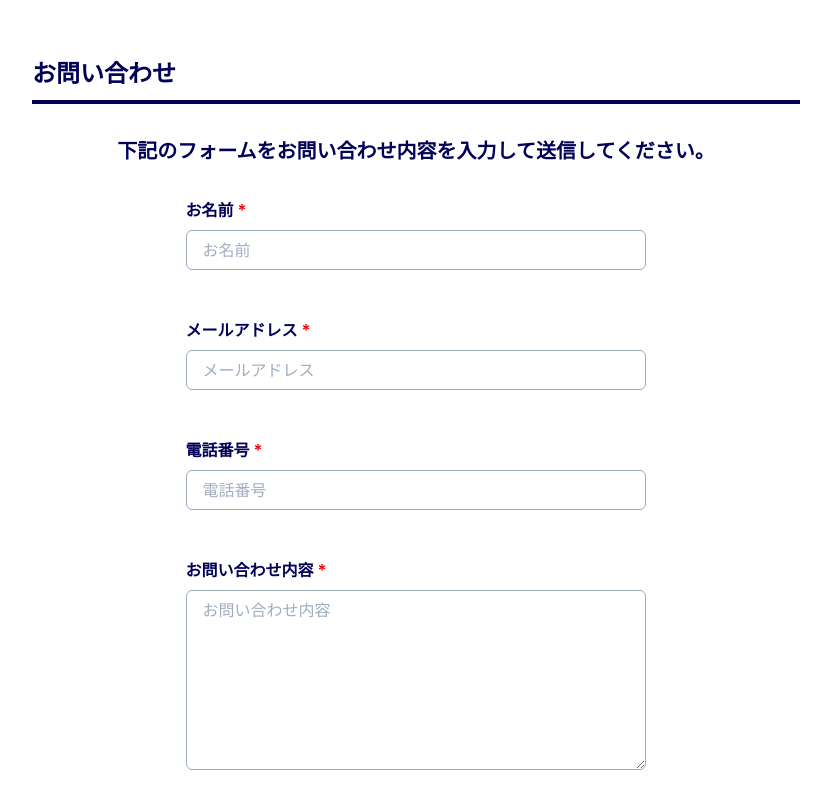
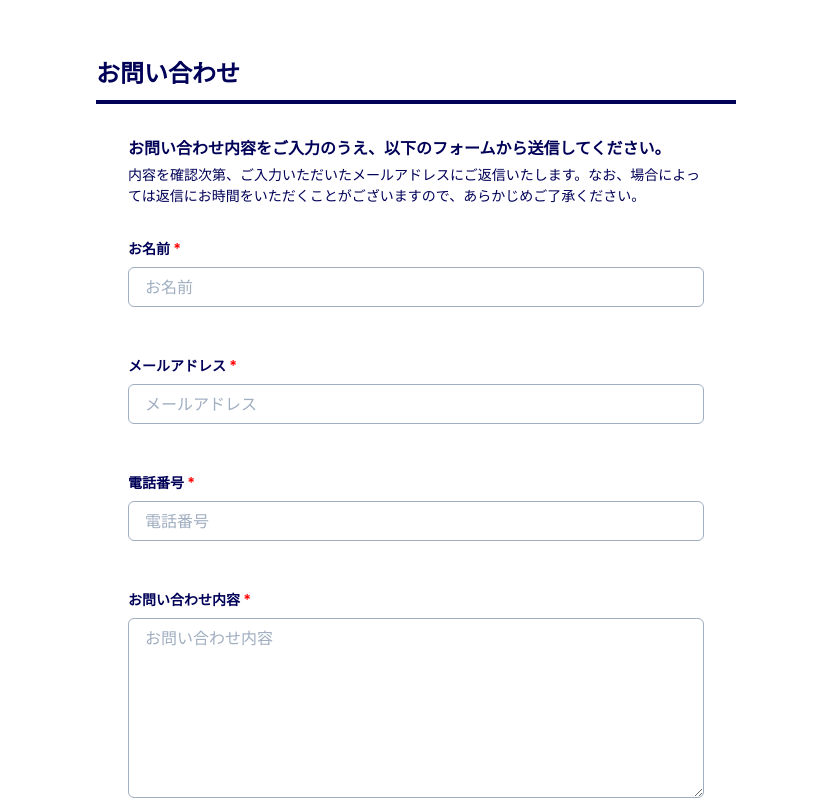
Before and after one commit to yushin-ito/Entyoukai, a React (Vite) app: page /contact in a window 1280 px wide. Shown: the part 840-1640 px from the top of the page, without its empty margins (224-1055 px from the left). Built offline with nearby package versions, Linux system fonts and the light colour scheme; no server answers.

Commit message:
add: UIの軽微な修正

```diff
--- a/src/components/layouts/ContactForm.tsx
+++ /dev/null
@@ -1,136 +0,0 @@
-import {
-  VStack,
-  FormControl,
-  FormLabel,
-  FormErrorMessage,
-  Text,
-  Button
-} from "@chakra-ui/react";
-import { useForm } from "react-hook-form";
-
-import type { Contact, ContactFormData } from "../../types";
-import Input from "../elements/Input";
-import Textarea from "../elements/Textarea";
-
-type ContactFormProps = {
-  postContact: (contact: Contact["Insert"]) => Promise<void>;
-};
-
-const ContactForm = ({ postContact }: ContactFormProps) => {
-  const {
-    register,
-    handleSubmit,
-    formState: { errors, isSubmitting }
-  } = useForm<ContactFormData>();
-
-  const onSubmit = async (data: ContactFormData) => {
-    await postContact(data);
-  };
-
-  return (
-    <VStack as="form" onSubmit={handleSubmit(onSubmit)} w="100%" spacing="8">
-      <Text fontSize={{ base: "md", sm: "xl" }} fontWeight="bold" color="brand">
-        下記のフォームをお問い合わせ内容を入力して送信してください。
-      </Text>
-      <VStack w={{ base: "100%", sm: "60%" }} spacing={{ base: "8", sm: "12" }}>
-        {/* お名前 */}
-        <FormControl isInvalid={!!errors.name}>
-          <FormLabel fontWeight="bold" color="brand">
-            お名前 <span style={{ color: "red" }}>*</span>
-          </FormLabel>
-          <Input
-            size={{ base: "sm", sm: "md" }}
-            rounded="md"
-            placeholder="お名前"
-            {...register("name", { required: "お名前を入力してください" })}
-          />
-          <FormErrorMessage>
-            {errors.name && errors.name.message}
-          </FormErrorMessage>
-        </FormControl>
-
-        {/* メールアドレス */}
-        <FormControl isInvalid={!!errors.email}>
-          <FormLabel fontWeight="bold" color="brand">
-            メールアドレス <span style={{ color: "red" }}>*</span>
-          </FormLabel>
-          <Input
-            type="email"
-            size={{ base: "sm", sm: "md" }}
-            rounded="md"
-            placeholder="メールアドレス"
-            {...register("email", {
-              required: "メールアドレスを入力してください",
-              pattern: {
-                value: /^[a-zA-Z0-9._%+-]+@[a-zA-Z0-9.-]+\.[a-zA-Z]{2,4}$/,
-                message: "有効なメールアドレスを入力してください"
-              }
-            })}
-          />
-          <FormErrorMessage>
-            {errors.email && errors.email.message}
-          </FormErrorMessage>
-        </FormControl>
-
-        {/* 電話番号 */}
-        <FormControl isInvalid={!!errors.phone}>
-          <FormLabel fontWeight="bold" color="brand">
-            電話番号 <span style={{ color: "red" }}>*</span>
-          </FormLabel>
-          <Input
-            type="tel"
-            size={{ base: "sm", sm: "md" }}
-            rounded="md"
-            placeholder="電話番号"
-            {...register("phone", {
-              required: "電話番号を入力してください",
-              pattern: {
-                value: /^[0-9]{10,11}$/,
-                message: "有効な電話番号を入力してください"
-              }
-            })}
-          />
-          <FormErrorMessage>
-            {errors.phone && errors.phone.message}
-          </FormErrorMessage>
-        </FormControl>
-
-        {/* お問い合わせ内容 */}
-        <FormControl isInvalid={!!errors.message}>
-          <FormLabel fontWeight="bold" color="brand">
-            お問い合わせ内容 <span style={{ color: "red" }}>*</span>
-          </FormLabel>
-          <Textarea
-            h={{ base: "160px", sm: "180px" }}
-            placeholder="お問い合わせ内容"
-            {...register("message", {
-              required: "お問い合わせ内容を入力してください"
-            })}
-          />
-          <FormErrorMessage>
-            {errors.message && errors.message.message}
-          </FormErrorMessage>
-        </FormControl>
-      </VStack>
-
-      {/* 送信ボタン */}
-      <Button
-        type="submit"
-        w={{ base: "80%", sm: "40%" }}
-        mt={{ base: "6", sm: "12" }}
-        color="white"
-        bg="brand"
-        _hover={{ bg: "brand", opacity: { base: 1, sm: 0.8 } }}
-        _active={{
-          transform: "scale(0.98)",
-          opacity: 0.8
-        }}
-        isLoading={isSubmitting}
-      >
-        送信する
-      </Button>
-    </VStack>
-  );
-};
-
-export default ContactForm;
--- a/src/pages/Activity.tsx
+++ b/src/pages/Activity.tsx
@@ -28,11 +28,11 @@ const Activity = () => {
         ]}
       />
       <VStack w={{ base: "80%", sm: "60%" }} spacing={{ base: "10", sm: "24" }}>
-        <VStack id="activity" w="100%" spacing={{ base: "6", sm: "8" }}>
+        <VStack id="activity" w="100%" spacing={{ base: "4", sm: "8" }}>
           <SectionTitle title="活動について" />
           <Box h="240px" />
         </VStack>
-        <VStack id="article" w="100%" spacing={{ base: "6", sm: "8" }}>
+        <VStack id="article" w="100%" spacing={{ base: "4", sm: "8" }}>
           <SectionTitle title="活動報告" />
           {articles && <ArticleList articles={articles} />}
         </VStack>
--- a/src/pages/Article.tsx
+++ b/src/pages/Article.tsx
@@ -56,7 +56,7 @@ const Article = () => {
         {article && (
           <VStack
             w="100%"
-            spacing={{ base: "6", sm: "8" }}
+            spacing={{ base: "4", sm: "8" }}
             rounded={{ base: "md", sm: "lg" }}
           >
             <SectionTitle title={article.title} />
--- a/src/pages/Company.tsx
+++ b/src/pages/Company.tsx
@@ -16,7 +16,7 @@ const Company = () => {
     >
       <ScrollToTopButton />
       <MainVisual />
-      <VStack w={{ base: "80%", sm: "60%" }} spacing={{ base: "6", sm: "8" }}>
+      <VStack w={{ base: "80%", sm: "60%" }} spacing={{ base: "4", sm: "8" }}>
         <SectionTitle title="協賛企業" />
         <Box h="400px" />
       </VStack>
--- a/src/pages/Contact.tsx
+++ b/src/pages/Contact.tsx
@@ -1,17 +1,38 @@
-import { VStack, useToast } from "@chakra-ui/react";
-import { useCallback } from "react";
+import {
+  Button,
+  FormControl,
+  FormErrorMessage,
+  FormLabel,
+  VStack,
+  useToast,
+  Text
+} from "@chakra-ui/react";
+import { useForm } from "react-hook-form";
 
+import Input from "../components/elements/Input";
 import ScrollToTopButton from "../components/elements/ScrollToTopButton";
 import SectionTitle from "../components/elements/SectionTitle";
+import Textarea from "../components/elements/Textarea";
 import Toast from "../components/elements/Toast";
-import ContactForm from "../components/layouts/ContactForm";
 import Footer from "../components/layouts/Footer";
 import MainVisual from "../components/layouts/MainVisual";
 import { usePostContact } from "../hooks/database";
-import type { ContactFormData } from "../types";
+
+export type FormData = {
+  name: string;
+  email: string;
+  phone: string;
+  message: string;
+};
 
 const Contact = () => {
   const toast = useToast();
+
+  const {
+    register,
+    handleSubmit,
+    formState: { errors, isSubmitting }
+  } = useForm<FormData>();
 
   const { mutateAsync: mutateAsyncPostContact } = usePostContact({
     onSuccess: () => {
@@ -42,12 +63,9 @@ const Contact = () => {
     }
   });
 
-  const postContact = useCallback(
-    async (contact: ContactFormData) => {
-      await mutateAsyncPostContact(contact);
-    },
-    [mutateAsyncPostContact]
-  );
+  const onSubmit = async (data: FormData) => {
+    await mutateAsyncPostContact(data);
+  };
 
   return (
     <VStack
@@ -59,9 +77,120 @@ const Contact = () => {
     >
       <ScrollToTopButton />
       <MainVisual />
-      <VStack w={{ base: "80%", sm: "60%" }} spacing={{ base: "6", sm: "8" }}>
+      <VStack w={{ base: "80%", sm: "50%" }} spacing={{ base: "4", sm: "8" }}>
         <SectionTitle title="お問い合わせ" />
-        <ContactForm postContact={postContact} />
+        <VStack
+          as="form"
+          onSubmit={handleSubmit(onSubmit)}
+          w={{ base: "100%", sm: "90%" }}
+          spacing={{ base: "4", sm: "8" }}
+        >
+          <VStack w="100%" alignItems="flex-start" spacing="1">
+            <Text fontSize={{ base: "sm", sm: "md" }} fontWeight="bold">
+              お問い合わせ内容をご入力のうえ、以下のフォームから送信してください。
+            </Text>
+            <Text fontSize={{ base: "xs", sm: "sm" }}>
+              内容を確認次第、ご入力いただいたメールアドレスにご返信いたします。なお、場合によっては返信にお時間をいただくことがございますので、あらかじめご了承ください。
+            </Text>
+          </VStack>
+          <VStack w="100%" spacing={{ base: "8", sm: "12" }}>
+            {/* お名前 */}
+            <FormControl isInvalid={!!errors.name}>
+              <FormLabel fontSize="sm" fontWeight="bold" color="brand">
+                お名前 <span style={{ color: "red" }}>*</span>
+              </FormLabel>
+              <Input
+                size={{ base: "sm", sm: "md" }}
+                rounded="md"
+                placeholder="お名前"
+                {...register("name", { required: "お名前を入力してください" })}
+              />
+              <FormErrorMessage>
+                {errors.name && errors.name.message}
+              </FormErrorMessage>
+            </FormControl>
+
+            {/* メールアドレス */}
+            <FormControl isInvalid={!!errors.email}>
+              <FormLabel fontSize="sm" fontWeight="bold" color="brand">
+                メールアドレス <span style={{ color: "red" }}>*</span>
+              </FormLabel>
+              <Input
+                type="email"
+                size={{ base: "sm", sm: "md" }}
+                rounded="md"
+                placeholder="メールアドレス"
+                {...register("email", {
+                  required: "メールアドレスを入力してください",
+                  pattern: {
+                    value: /^[a-zA-Z0-9._%+-]+@[a-zA-Z0-9.-]+\.[a-zA-Z]{2,4}$/,
+                    message: "有効なメールアドレスを入力してください"
+                  }
+                })}
+              />
+              <FormErrorMessage>
+                {errors.email && errors.email.message}
+              </FormErrorMessage>
+            </FormControl>
+
+            {/* 電話番号 */}
+            <FormControl isInvalid={!!errors.phone}>
+              <FormLabel fontSize="sm" fontWeight="bold" color="brand">
+                電話番号 <span style={{ color: "red" }}>*</span>
+              </FormLabel>
+              <Input
+                type="tel"
+                size={{ base: "sm", sm: "md" }}
+                rounded="md"
+                placeholder="電話番号"
+                {...register("phone", {
+                  required: "電話番号を入力してください",
+                  pattern: {
+                    value: /^[0-9]{10,11}$/,
+                    message: "有効な電話番号を入力してください"
+                  }
+                })}
+              />
+              <FormErrorMessage>
+                {errors.phone && errors.phone.message}
+              </FormErrorMessage>
+            </FormControl>
+
+            {/* お問い合わせ内容 */}
+            <FormControl isInvalid={!!errors.message}>
+              <FormLabel fontSize="sm" fontWeight="bold" color="brand">
+                お問い合わせ内容 <span style={{ color: "red" }}>*</span>
+              </FormLabel>
+              <Textarea
+                h={{ base: "160px", sm: "180px" }}
+                placeholder="お問い合わせ内容"
+                {...register("message", {
+                  required: "お問い合わせ内容を入力してください"
+                })}
+              />
+              <FormErrorMessage>
+                {errors.message && errors.message.message}
+              </FormErrorMessage>
+            </FormControl>
+          </VStack>
+
+          {/* 送信ボタン */}
+          <Button
+            type="submit"
+            w={{ base: "90%", sm: "60%" }}
+            mt={{ base: "6", sm: "12" }}
+            color="white"
+            bg="brand"
+            _hover={{ bg: "brand", opacity: { base: 1, sm: 0.8 } }}
+            _active={{
+              transform: "scale(0.98)",
+              opacity: 0.8
+            }}
+            isLoading={isSubmitting}
+          >
+            送信する
+          </Button>
+        </VStack>
       </VStack>
       <Footer />
     </VStack>
```
Also changed, not shown: src/pages/Top.tsx (+4 -4 lines), src/types/index.d.ts (+0 -7 lines).
